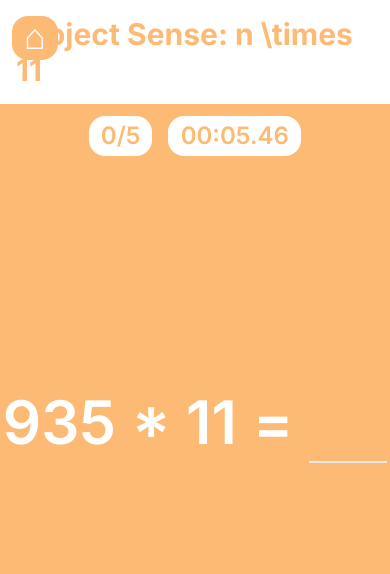
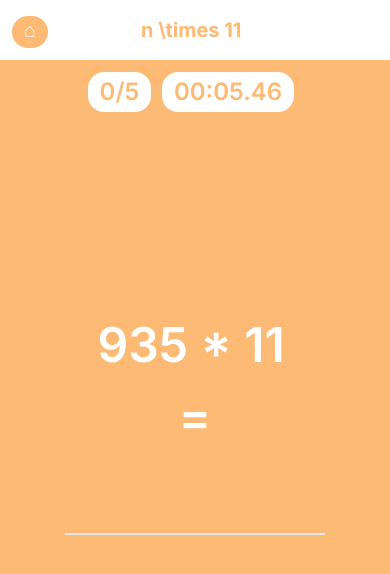
Before and after one commit to Vit4minD/projectSense, a Next.js app: page /home/practice/1 in a window 390 px wide. Shown: the top 574 px of the page. Built offline with nearby package versions, Linux system fonts and the light colour scheme; no server answers.

Commit message:
mobile adapation

```diff
--- a/app/components/trick.tsx
+++ b/app/components/trick.tsx
@@ -41,14 +41,17 @@ const Trick: React.FC<TrickProps> = ({
   }, [userAns, pair, trick, setQuestion, question, questionLimited]);
 
   return (
-    <div className="font-semibold text-6xl w-screen flex text-white flex-row justify-center items-center gap-x-4 fixed top-1/2 left-1/2 transform -translate-x-1/2 -translate-y-1/2">
+    <div className="font-semibold text-[3.0rem] md:text-6xl w-screen flex flex-col md:flex-row text-white justify-center items-center gap-x-4 fixed top-1/2 left-1/2 transform -translate-x-1/2 -translate-y-1/2">
       {question < 5 ? (
         <>
-          <div>{pair["body"]}</div>
-          <div>=</div>
+          <div className=" text-center md:text-left ml-[-7.5px] md:ml-[0px] ">
+            {" "}
+            {pair["body"]}
+          </div>
+          <div className="text-center md:text-left">=</div>
           <input
             autoFocus={true}
-            className="pb-2 w-1/5 focus:outline-none border-b-2 text-center bg-orange-300"
+            className="pb-2 w-2/3 md:w-1/5 focus:outline-none border-b-2 text-center bg-orange-300"
             type="text"
             value={userAns}
             onChange={(e) => {
--- a/app/home/practice/[id]/page.tsx
+++ b/app/home/practice/[id]/page.tsx
@@ -96,11 +96,13 @@ const Home = ({ params }: { params: { id: string } }) => {
           onClick={async () => {
             await Promise.all([router.prefetch("/home"), router.push("/home")]);
           }}
-          className="absolute left-3 text-white hover:bg-orange-500 hover:text-gray-300 text-4xl px-3 rounded-2xl pb-1 bg-orange-300"
+          className="absolute left-3 text-white hover:bg-orange-500 hover:text-gray-300 text-xl md:text-4xl px-3 rounded-2xl pb-1 bg-orange-300"
         >
           {"⌂"}
         </button>
-        <p>Project Sense: {problemSet[Number(params.id)]} </p>
+        <p className="w-[90%] md:w-auto ml-[-7.5px] md:ml-[-10px] text-center text-xl md:text-3xl">
+          {problemSet[Number(params.id)]}{" "}
+        </p>
       </div>
       <div className="mt-3 justify-center flex gap-x-4 items-center">
         {!questionLimited ? (
@@ -109,10 +111,10 @@ const Home = ({ params }: { params: { id: string } }) => {
           </div>
         ) : (
           <>
-            <div className="text-orange-300 bg-white text-2xl font-semibold rounded-2xl py-1 px-3">
+            <div className="text-orange-300 bg-white text-2xl font-semibold rounded-2xl py-1 px-3 ml-[-8px] md:ml-[0px]">
               {questions}/{MAX_QUESTION_COUNT}
             </div>
-            <div className="text-center bg-white w-[8.3rem] text-orange-300 rounded-2xl text-2xl py-1 px-3 font-semibold">
+            <div className="text-center bg-white w-[8.3rem] text-orange-300 rounded-2xl text-2xl py-1 px-3 font-semibold ml-[-5.5px] md:ml-[0px]">
               {formatTime(elapsedTime)}
             </div>
           </>
--- a/app/leaderboard/page.tsx
+++ b/app/leaderboard/page.tsx
@@ -92,7 +92,7 @@ const Home = () => {
           >
             {"⌂"}
           </button>
-          <p className="text-center w-full">Project Sense Leaderboards</p>
+          <p className="text-center w-full">Leaderboards</p>
         </div>
 
         <Menu>
```
